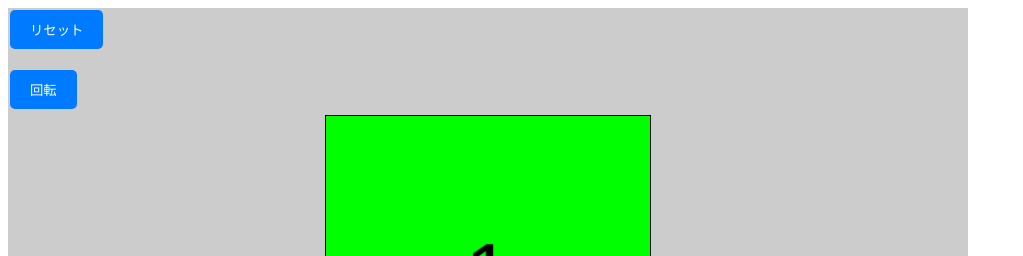
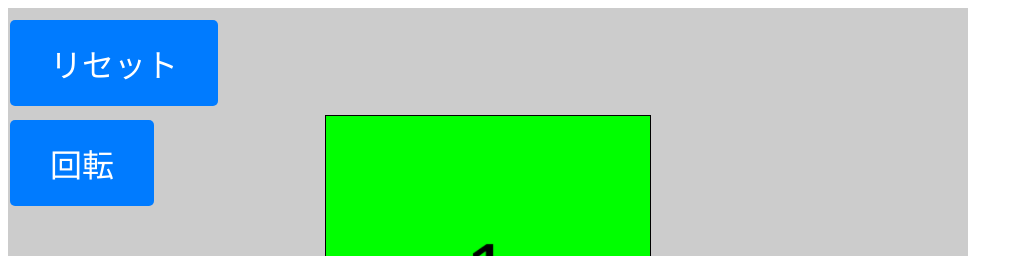
Before and after one commit to BinomialSheep/rotable-cube, a plain HTML site: page index.html in a window 1280 px wide. Shown: the top 256 px of the page, without its empty margins (0-1023 px from the left). Drawn offline with nearby package versions, Linux system fonts and the light colour scheme; animation ran at ten frames a second.

Commit message:
ボタンサイズ変更

```diff
--- a/style.css
+++ b/style.css
@@ -1,6 +1,7 @@
 .button {
     position: absolute;
-    padding: 10px 20px;
+    padding: 20px 40px;
+    font-size: 2em;
     background-color: #007BFF;
     color: white;
     border: none;
@@ -11,11 +12,11 @@
 }
 
 #resetButton {
-    top: 10px;
+    top: 20px;
 }
 
 #rotateButton {
-    top: 70px;
+    top: 120px;
 }
 
 /* 回転時に表示される「停止」ボタン */
```
